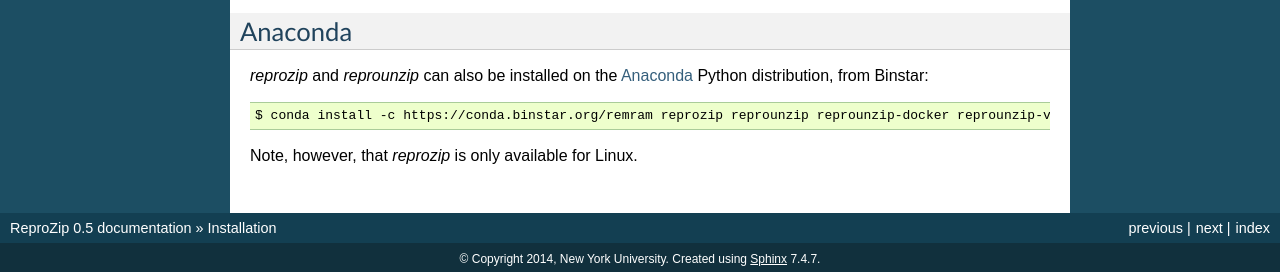
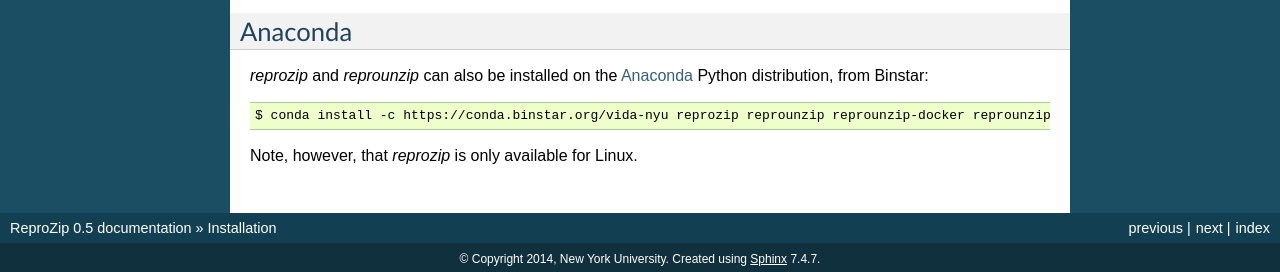
Before and after one commit to VIDA-NYU/reprozip, a Sphinx documentation site: the page built from docs/source/install.rst, in a window 1280 px wide and 900 px high, scrolled down 3070 px. Shown: the part 625-897 px from the top of the window. Built offline with Sphinx 7.4.7, drawn with Linux system fonts in a browser that asks for light colours; some of the changed lines change nothing that is shown.

Commit message:
Change conda channel
[skip ci]

```diff
--- a/docs/source/install.rst
+++ b/docs/source/install.rst
@@ -197,6 +197,6 @@
 
 *reprozip* and *reprounzip* can also be installed on the `Anaconda <https://store.continuum.io/cshop/anaconda>`_ Python distribution, from Binstar::
 
-    $ conda install -c https://conda.binstar.org/remram reprozip reprounzip reprounzip-docker reprounzip-vagrant
+    $ conda install -c https://conda.binstar.org/vida-nyu reprozip reprounzip reprounzip-docker reprounzip-vagrant
 
 Note, however, that *reprozip* is only available for Linux.
```
